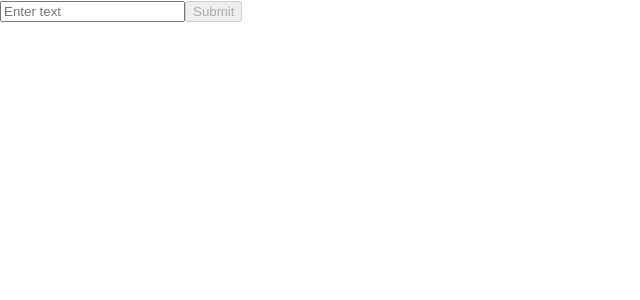
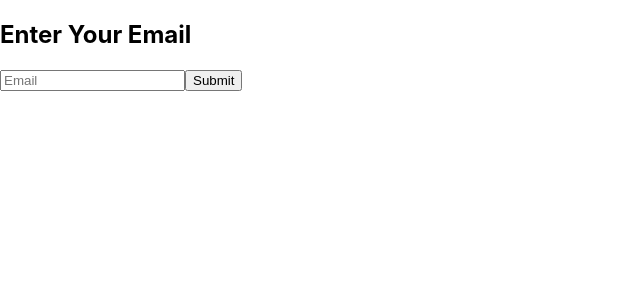
Before and after one commit to Jayathu-SH/React-Tasks, a React (Create React App) app: page / in a window 1280 px wide. Shown: the top 300 px of the page, without its empty margins (0-640 px from the left). Built offline with nearby package versions, Linux system fonts and the light colour scheme.

Commit message:
validation form commit

```diff
--- a/src/App.js
+++ b/src/App.js
@@ -10,6 +10,8 @@ import ToggleMessage from './counter-app/ToggleMessage';
 import UserLists from './counter-app/UserLists';
 import MirrorInput from './counter-app/MirrorInput';
 import SmartForm from './counter-app/SmartForm';
+import RegistrationForm from './counter-app/RegistrationForm';
+import EmailForm from './counter-app/EmailForm';
 
 function App() {
   return (
@@ -25,7 +27,9 @@ function App() {
       {/* <ToggleMessage/> */}
       {/* <UserLists/> */}
       {/* <MirrorInput/> */}
-      <SmartForm/>
+      {/* <SmartForm/> */}
+      {/* <RegistrationForm/> */}
+      <EmailForm/>
     </div>
   );
 }
--- /dev/null
+++ b/src/counter-app/EmailForm.js
@@ -0,0 +1,50 @@
+import React, { useState } from 'react'
+
+function EmailForm() {
+    const[email, setEmail]=useState('');
+    const[error, setError]=useState('');
+
+    const validateEmail=(value)=>{
+        if(!value.trim()) {//value.trim() → removes spaces from the start and end of the string.!value.trim()- input empty or only spaces
+            return 'Email is required.';
+        }else if (!value.includes('@')){
+            return 'Invalid email format.';
+        }
+        return '';
+    };
+
+
+
+    const handleSubmit=(e)=>{
+        e.preventDefault();//stops the page from reloading
+
+        const validationError= validateEmail(email);
+        if(validationError){
+            setError(validationError);//Shows error if invalid
+        } else {
+            console.log('Email submitted:', email);
+            setEmail('');
+            setError('');
+        }
+    }
+
+
+  return (
+    <form onSubmit={handleSubmit}>
+      <h2>Enter Your Email</h2>
+      <input
+      type='text'
+      value={email}
+      onChange={(e)=>setEmail(e.target.value)}
+      placeholder='Email'
+      name='email'
+      />
+      {error && <p>{error}</p>}
+      {/* //error has a value (is not empty or false), show a <p> element with the error message., error is empty, nothing is shown. */}
+
+      <button type='submit'>Submit</button>
+    </form>
+  );
+};
+
+export default EmailForm;
--- /dev/null
+++ b/src/counter-app/RegistrationForm.js
@@ -0,0 +1,80 @@
+import React, { useState } from 'react'
+
+function RegistrationForm() {
+    const[formData, setFormData]=useState({
+        name:'',
+        email:'',
+        password:''
+    });
+
+    const[errors, setErrors]=useState({});
+
+    const handleChange=({target:{name, value}})=>{
+        setFormData(prev=>({
+            ...prev,
+            [name]:value//updates only the field that changed
+        }));
+    }
+
+    const handleSubmit=(e)=>{
+        e.preventDefault();//stop page reloading
+
+        const validationErrors=validate();
+
+        if(Object.keys(validationErrors).length===0){//checks if there are no validation errors in the form
+            console.log("Form submitted",formData);
+            setFormData({name:'',email:''});
+            setErrors({});
+        }else{
+            setErrors(validationErrors);
+        }
+    }
+
+    const validate=()=>{
+        const newErrors={};
+
+        if(!formData.name.trim()){
+            newErrors.name="This field is required.";
+        }
+
+        if(!formData.email.trim()){
+            newErrors.email="This field is required.";
+        }else if(!formData.email.includes('@')){
+            newErrors.email="Invalid email address."
+        }
+        return newErrors;
+    }
+
+
+  return (
+    <form onSubmit={handleSubmit}>
+        <h1>Register</h1>
+
+    <div>
+      <h2>Name:</h2>
+      <input
+      name="name"
+      value={formData.name}
+      onChange={handleChange}
+      placeholder='Name'
+      />
+      {errors.name && <p>{errors.name}</p>}
+    </div>
+
+    <div>
+      <h2>Email:</h2>
+      <input
+      name="email"
+      value={formData.email}
+      onChange={handleChange}
+      placeholder='Email'
+      />
+      {errors.email && <p>{errors.email}</p>}
+    </div>
+    <button type='submit'>Submit</button>
+
+    </form>
+  );
+};
+
+export default RegistrationForm;
```
